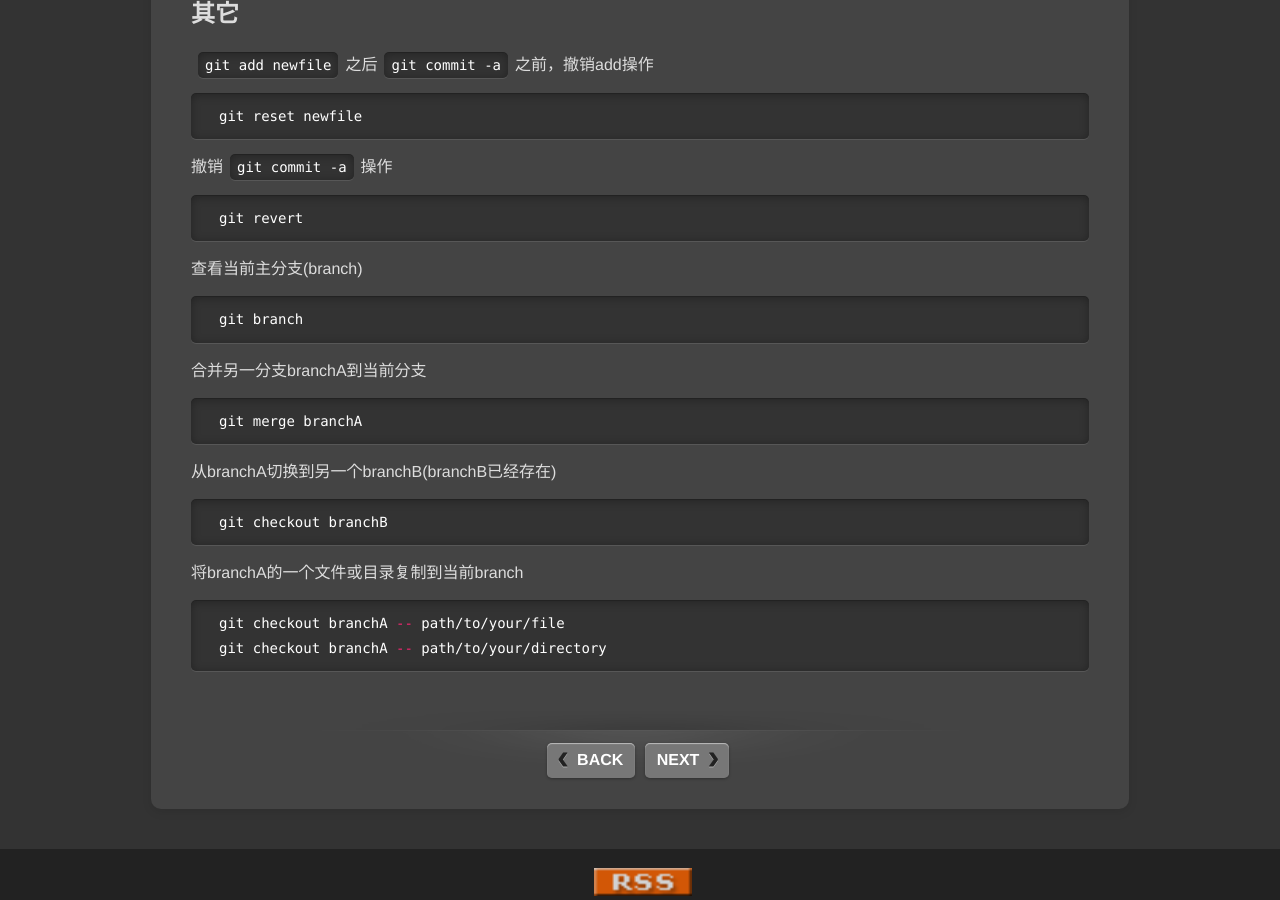
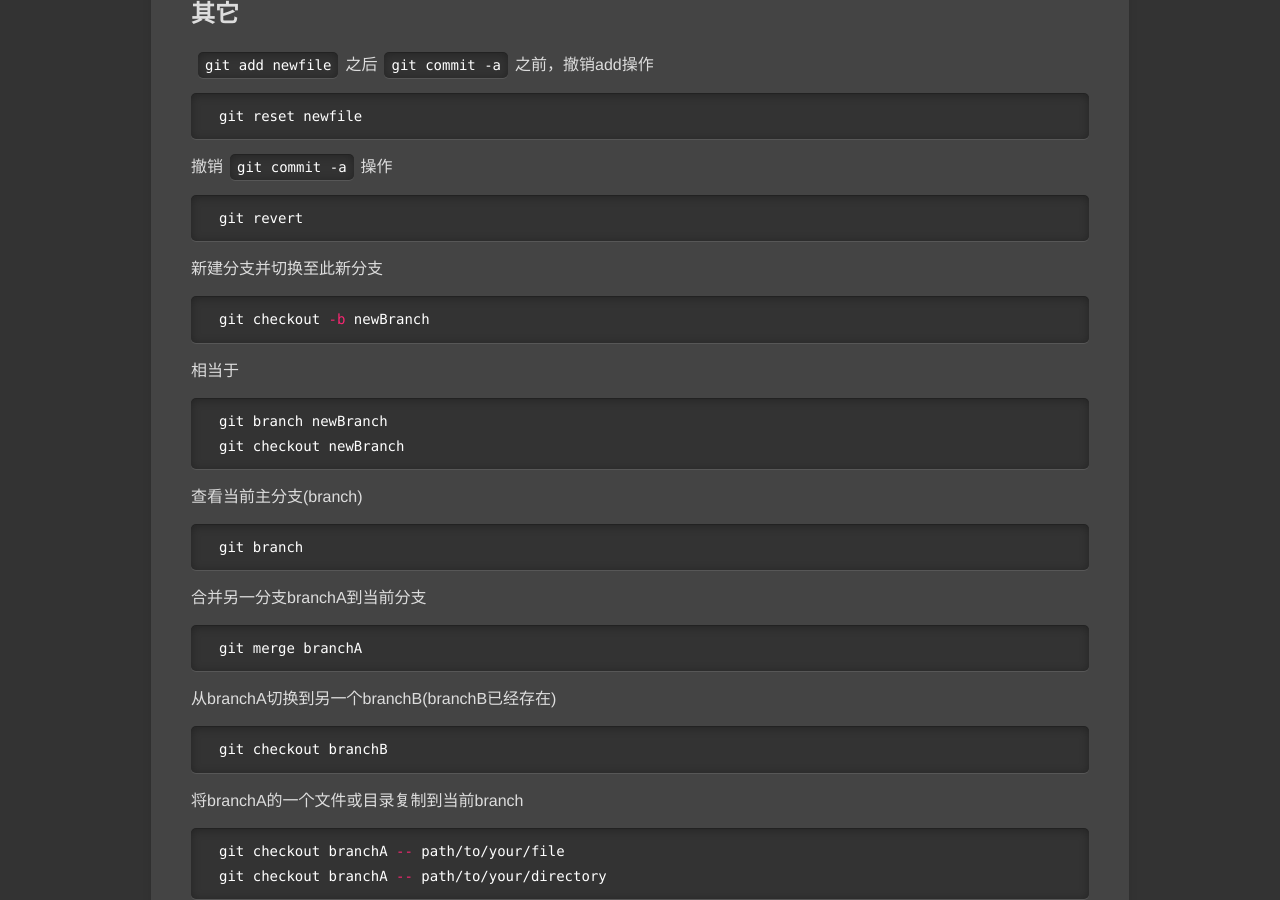
Before and after one commit to pkuwwt/pkuwwt.github.io, a Jekyll site: the page built from linux/_posts/2014-03-08-git-usage.md, in a window 1280 px wide and 900 px high, scrolled down 2943 px. Built offline with Jekyll 4.4.1, drawn with Linux system fonts in a browser that asks for light colours; comment, search, counter and statistics services are not loaded.

Commit message:
modified:   linux/_posts/2014-03-08-git-usage.md

```diff
--- a/linux/_posts/2014-03-08-git-usage.md
+++ b/linux/_posts/2014-03-08-git-usage.md
@@ -113,6 +113,16 @@ git reset newfile
 git revert
 {% endhighlight %}
 
+新建分支并切换至此新分支
+{% highlight bash %}
+git checkout -b newBranch
+{% endhighlight %}
+相当于
+{% highlight bash %}
+git branch newBranch
+git checkout newBranch
+{% endhighlight %}
+
 查看当前主分支(branch)
 {% highlight bash %}
 git branch
```
